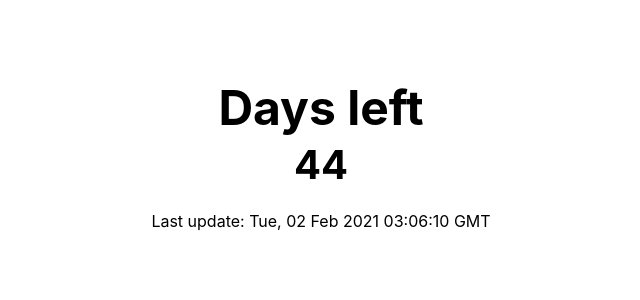
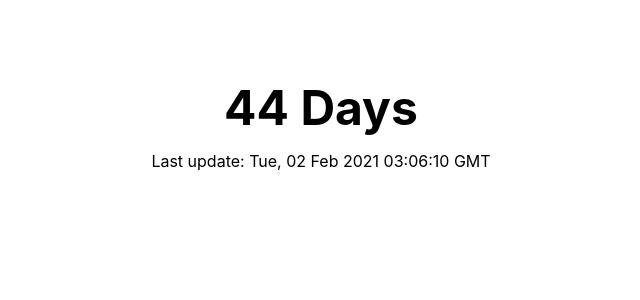
Before and after one commit to giovannymassuia/countdown-app, a Next.js app: page / in a window 1280 px wide. Shown: the top 300 px of the page, without its empty margins (319-959 px from the left). Built offline with nearby package versions, Linux system fonts and the light colour scheme.

Commit message:
Update index.js

```diff
--- a/pages/index.js
+++ b/pages/index.js
@@ -13,12 +13,8 @@ export default function Home({ lastUpdate }) {
 
       <main className={styles.main}>
         <h1 className={styles.title}>
-          Days left
+          {differenceInCalendarDays(new Date(2021, 2, 18), new Date())} Days
         </h1>
-
-        <p className={styles.description}>
-          <strong>{differenceInCalendarDays(new Date(2021, 2, 18), new Date())}</strong>
-        </p>
 
         <footer>
           <p>Last update: {lastUpdate}</p>
```
